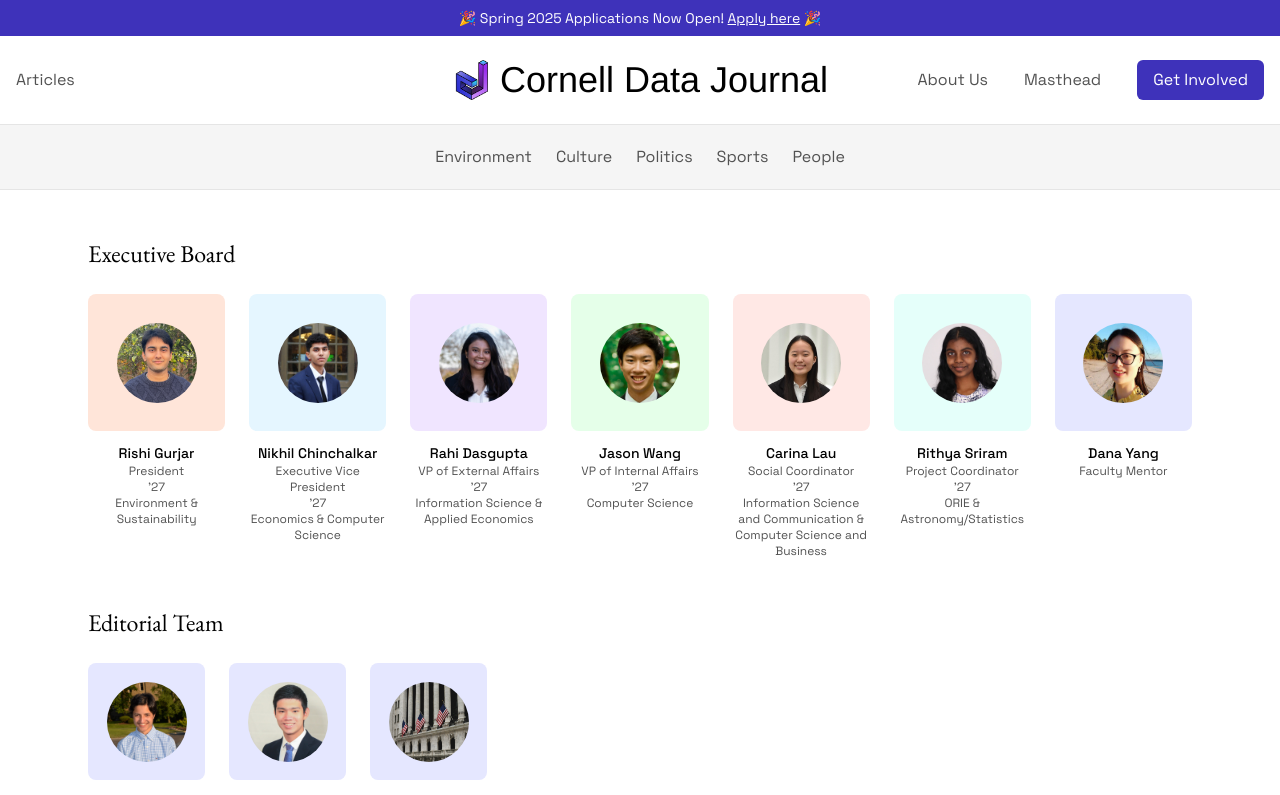
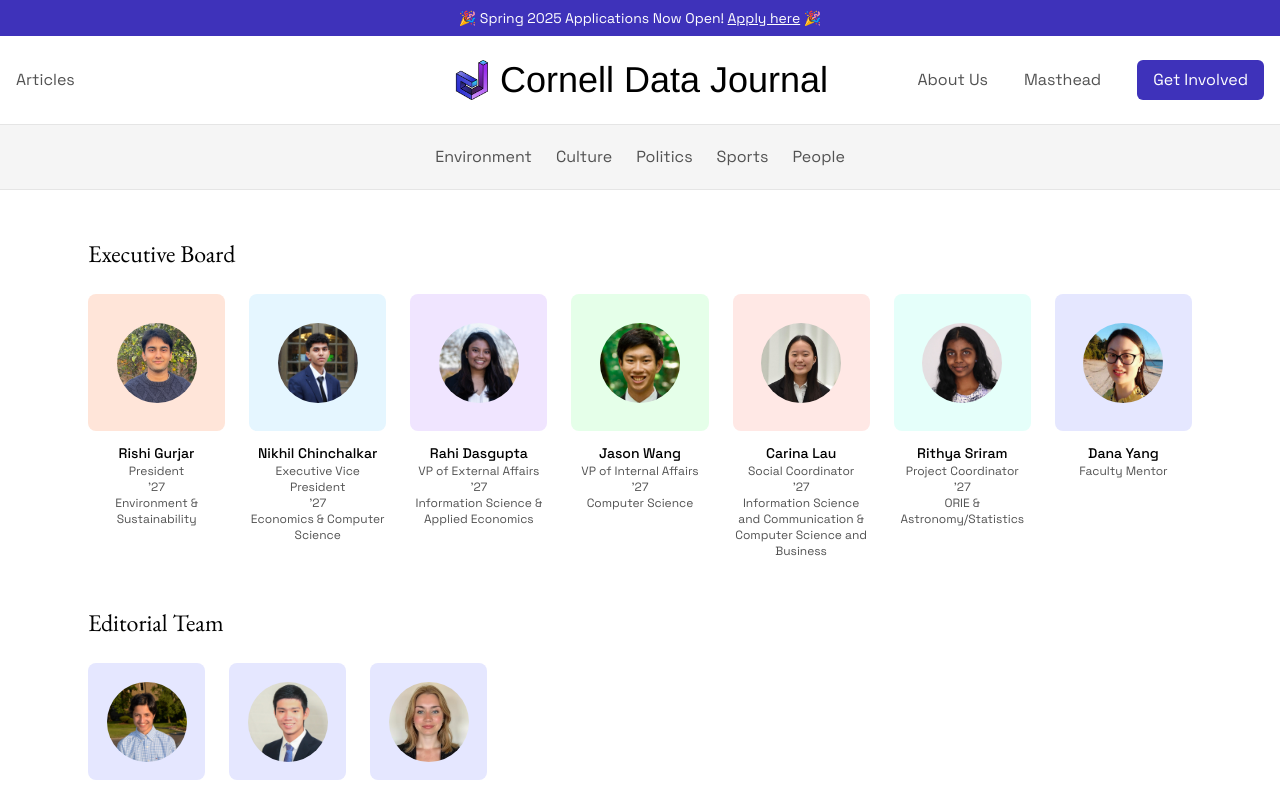
Before and after one commit to cornelldatajournal/site, a Next.js app: page /masthead in a window 1280 px wide. Shown: the top 795 px of the page. Built offline with nearby package versions, Linux system fonts and the light colour scheme.

Commit message:
masthead nanoedits

```diff
--- a/src/app/masthead/page.tsx
+++ b/src/app/masthead/page.tsx
@@ -49,7 +49,7 @@ const teamMembers: TeamMember[] = [
         major: "Computer Science",
         image: "/team/Jason_Wang.jpeg",
         color: "bg-[#E5FFE9]",
-        bio: ""
+        bio: "He usually drinks ~200% the daily water intake of the average American male"
     },
     {
         name: "Carina Lau",
@@ -104,7 +104,7 @@ const teamMembers: TeamMember[] = [
         specialized_role: "Content Editor",
         class: "2027",
         major: "English",
-        image: "/images/wall.jpg",
+        image: "/team/Jenny_Williams.png",
         color: "bg-[#E5E7FF]",
         bio: ""
     }
```
Also changed, not shown: public/team/Jenny_Williams.png (added).
